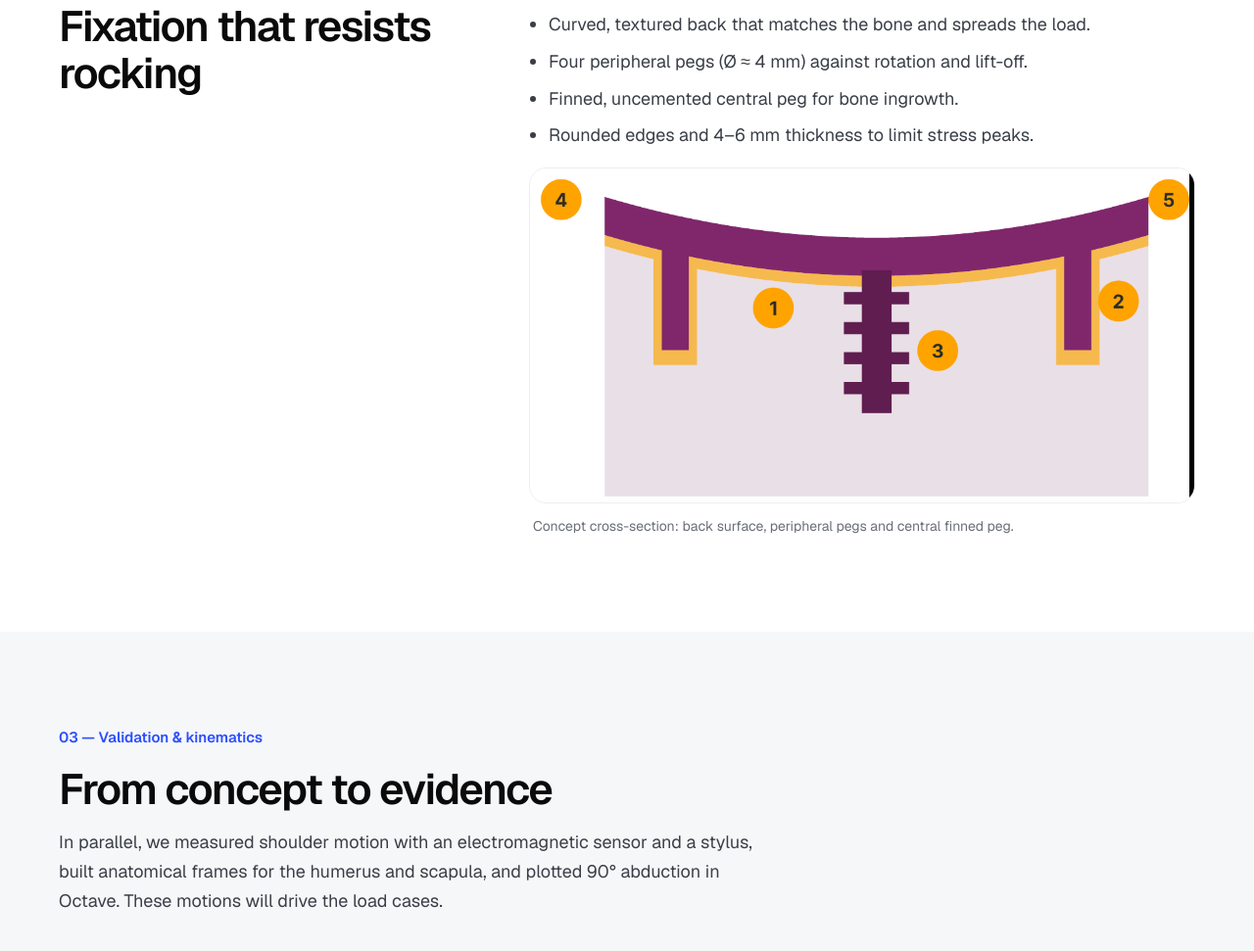
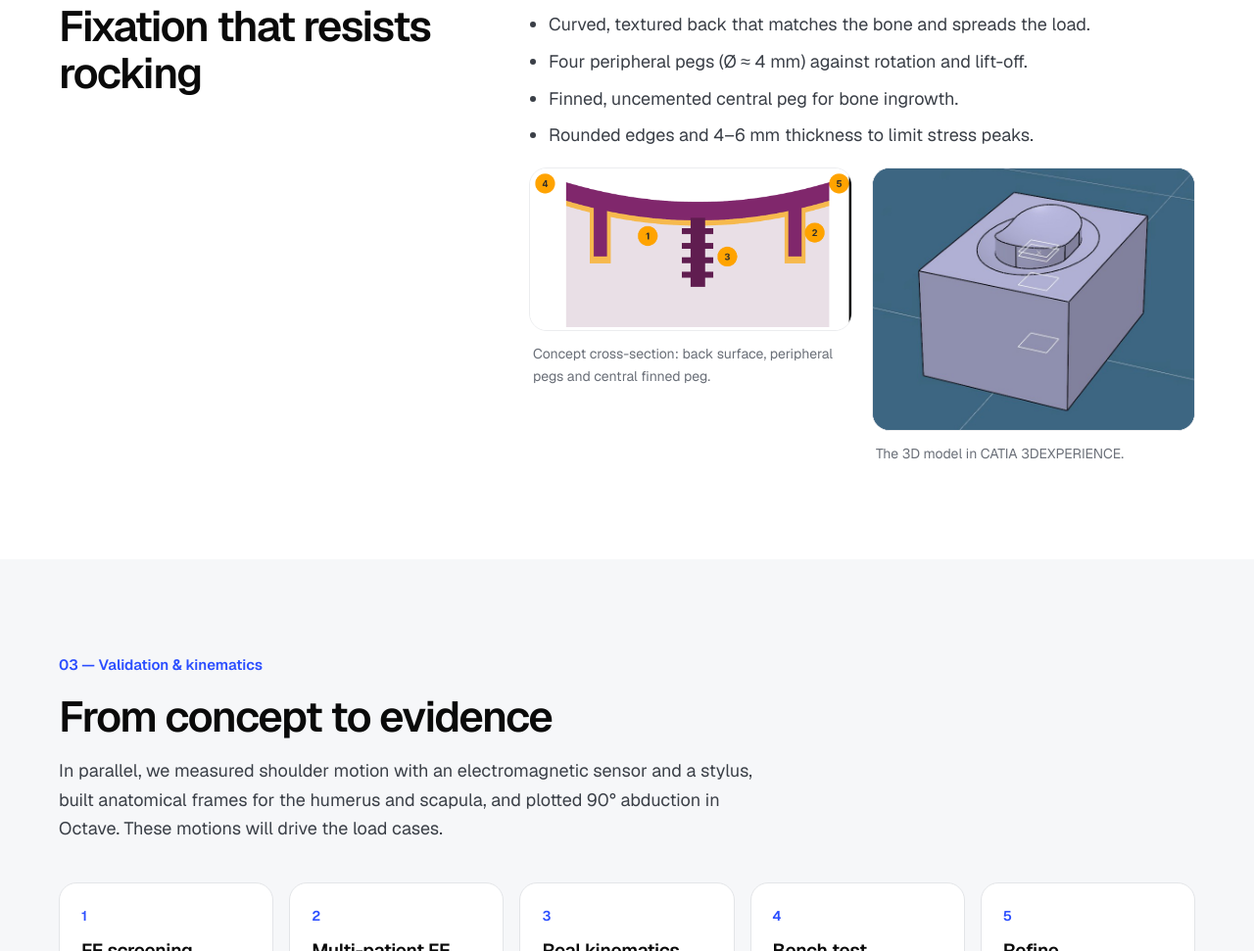
Before and after one commit to HA-Hamzaa/Portfolio, a plain HTML site: page Prosthesis.html in a window 1280 px wide. Shown: the part 1344-2315 px from the top of the page at 98% size. Drawn offline with nearby package versions, Linux system fonts and the light colour scheme.

Commit message:
Add CAD view to shoulder prosthesis page
Co-Authored-By: Claude Opus 5.5 <noreply@anthropic.com>
Claude-Session: https://claude.ai/code/session_014mE8Jz8WqPjrkZaY1rFTtJ

```diff
--- a/Prosthesis.html
+++ b/Prosthesis.html
@@ -71,7 +71,7 @@ a{color:#0A0A0A}a:hover{color:#2B4EFF}
         <h2 style="margin: 0; font-weight: 600; font-size: clamp(30px, 3.4vw, 44px); line-height: 1.1; letter-spacing: -0.035em">Fixation that resists rocking</h2>
       </div>
       <div style="flex: 999 1 480px; min-width: 0; max-width: 680px; display: flex; flex-direction: column; gap: 18px; color: #3A3F47">
-        <p style="margin: 0">Our concept, in all-polyethylene:</p><ul style="margin: 0; padding-left: 20px; display: flex; flex-direction: column; gap: 8px"><li>Curved, textured back that matches the bone and spreads the load.</li><li>Four peripheral pegs (Ø ≈ 4 mm) against rotation and lift-off.</li><li>Finned, uncemented central peg for bone ingrowth.</li><li>Rounded edges and 4–6 mm thickness to limit stress peaks.</li></ul><figure style="margin: 0"><div class="hx-media" style="border-radius: 18px; overflow: hidden; border: 1px solid #ECEDEF; background: #FFFFFF"><img class="hx-zoom" src="assets/21f560d497fa33f1e5180606b53d21b9.png" alt="Glenoid concept section" style="display: block; width: 100%; height: auto"></div><figcaption style="padding: 12px 4px 0; font-size: 14px; color: #6A6F78">Concept cross-section: back surface, peripheral pegs and central finned peg.</figcaption></figure>
+        <p style="margin: 0">Our concept, in all-polyethylene:</p><ul style="margin: 0; padding-left: 20px; display: flex; flex-direction: column; gap: 8px"><li>Curved, textured back that matches the bone and spreads the load.</li><li>Four peripheral pegs (Ø ≈ 4 mm) against rotation and lift-off.</li><li>Finned, uncemented central peg for bone ingrowth.</li><li>Rounded edges and 4–6 mm thickness to limit stress peaks.</li></ul><div style="display: grid; grid-template-columns: repeat(auto-fit, minmax(min(100%, 260px), 1fr)); gap: 20px; align-items: start"><figure style="margin: 0"><div class="hx-media" style="border-radius: 18px; overflow: hidden; border: 1px solid #ECEDEF; background: #FFFFFF"><img class="hx-zoom" src="assets/21f560d497fa33f1e5180606b53d21b9.png" alt="Glenoid concept section" style="display: block; width: 100%; height: auto"></div><figcaption style="padding: 12px 4px 0; font-size: 14px; color: #6A6F78">Concept cross-section: back surface, peripheral pegs and central finned peg.</figcaption></figure><figure style="margin: 0"><div class="hx-media" style="border-radius: 18px; overflow: hidden; border: 1px solid #ECEDEF; background: #3E6584"><img class="hx-zoom" src="assets/d76b8bb6c7b8b0cf545866ffa94afb8b.jpg" alt="3D model of the part in CATIA 3DEXPERIENCE" style="display: block; width: 100%; height: auto"></div><figcaption style="padding: 12px 4px 0; font-size: 14px; color: #6A6F78">The 3D model in CATIA 3DEXPERIENCE.</figcaption></figure></div>
       </div>
     </div>
   </section>
```
Also changed, not shown: assets/d76b8bb6c7b8b0cf545866ffa94afb8b.jpg (added).
